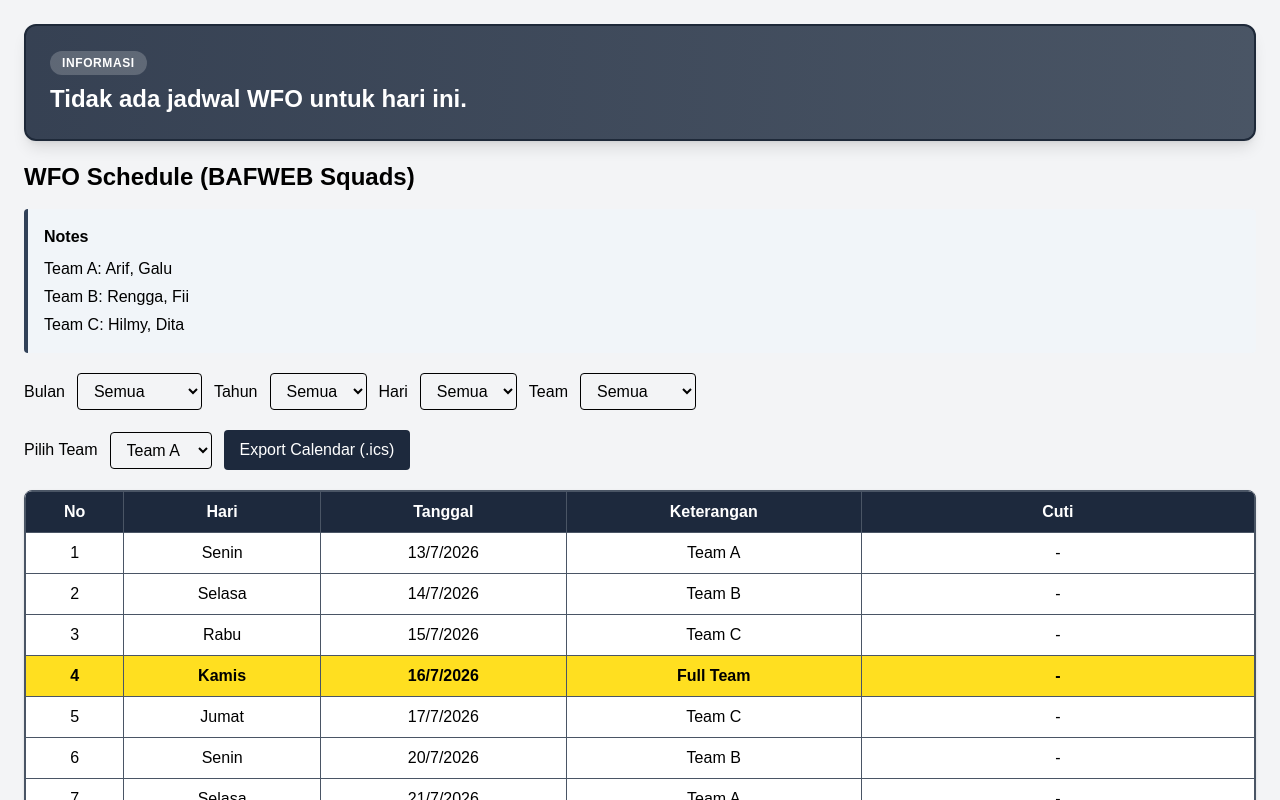
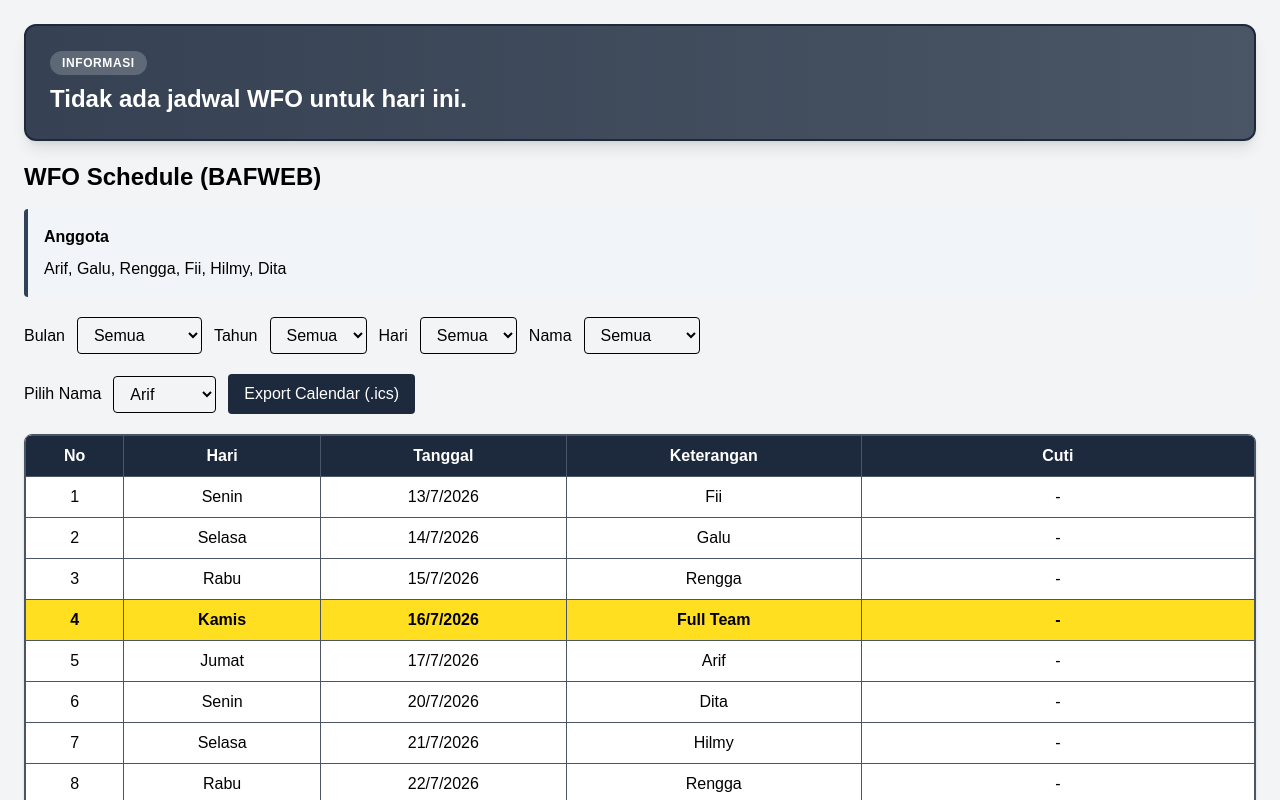
Before and after one commit to ilhammariq/bafweb-schedule, a Next.js app: page / in a window 1280 px wide. Shown: the top 800 px of the page. Built offline with nearby package versions, Linux system fonts and the light colour scheme.

Commit message:
update team to member

```diff
--- /dev/null
+++ b/src/data/member.js
@@ -0,0 +1 @@
+export const members = ["Arif", "Galu", "Rengga", "Fii", "Hilmy", "Dita"];
--- a/src/data/team.js
+++ /dev/null
@@ -1,16 +0,0 @@
-export const teams = ["A", "B", "C"];
-
-export const teamMember = [
-    {
-        team: "A",
-        member: ["Arif", "Galu"],
-    },
-    {
-        team: "B",
-        member: ["Rengga", "Fii"],
-    },
-    {
-        team: "C",
-        member: ["Hilmy", "Dita"],
-    },
-];
--- a/src/pages/index.js
+++ b/src/pages/index.js
@@ -1,7 +1,7 @@
 import { useEffect, useMemo, useState } from "react";
 import { generateSchedule } from "../utils/schedule";
 import { exportICS } from "../utils/exportICS";
-import { teamMember } from "../data/team";
+import { members } from "../data/member";
 
 export default function Home() {
   const [data, setData] = useState([]);
@@ -9,9 +9,9 @@ export default function Home() {
   const [month, setMonth] = useState("");
   const [year, setYear] = useState("");
   const [day, setDay] = useState("");
-  const [team, setTeam] = useState("");
+  const [member, setMember] = useState("");
 
-  const [exportTeam, setExportTeam] = useState("A");
+  const [exportMember, setExportMember] = useState(members[0] || "");
 
   const ITEMS_PER_PAGE = 20;
 
@@ -19,7 +19,7 @@ export default function Home() {
 
   useEffect(() => {
     setCurrentPage(1);
-  }, [month, year, day, team]);
+  }, [month, year, day, member]);
 
   useEffect(() => {
     setData(generateSchedule());
@@ -42,15 +42,15 @@ export default function Home() {
       if (year !== "" && d.date.getFullYear() != year) return false;
       if (day && d.dayName !== day) return false;
 
-      if (team) {
-        if (team === "Full") return d.isFull;
-        if (team === "Holiday") return d.isHoliday;
-        return d.team === team;
+      if (member) {
+        if (member === "Full") return d.isFull;
+        if (member === "Holiday") return d.isHoliday;
+        return d.member === member;
       }
 
       return true;
     });
-  }, [data, month, year, day, team]);
+  }, [data, month, year, day, member]);
 
   const totalPages = Math.ceil(filtered.length / ITEMS_PER_PAGE);
 
@@ -65,10 +65,10 @@ export default function Home() {
       {todaySchedule ? (
         <div
           className={`mb-5 rounded-xl p-6 text-white shadow-lg border-2 ${todaySchedule.isHoliday
-              ? "bg-gradient-to-r from-red-600 to-red-500 border-red-700"
-              : todaySchedule.isFull
-                ? "bg-gradient-to-r from-yellow-500 to-amber-500 border-amber-600 !text-black"
-                : "bg-gradient-to-r from-blue-700 to-indigo-600 border-blue-800"
+            ? "bg-gradient-to-r from-red-600 to-red-500 border-red-700"
+            : todaySchedule.isFull
+              ? "bg-gradient-to-r from-yellow-500 to-amber-500 border-amber-600 !text-black"
+              : "bg-gradient-to-r from-blue-700 to-indigo-600 border-blue-800"
             }`}
         >
           <div className="flex flex-wrap items-center justify-between gap-4">
@@ -80,10 +80,10 @@ export default function Home() {
 
               <h1 className="mt-2 text-3xl font-extrabold tracking-tight">
                 {todaySchedule.isHoliday
-                  ? `Libur: ${todaySchedule.team}`
+                  ? `Libur: ${todaySchedule.member}`
                   : todaySchedule.isFull
-                    ? "🎉 SEMUA SQUAD WFO (Full Team)"
-                    : `🚀 SQUAD WFO: Team ${todaySchedule.team}`}
+                    ? "🎉 SEMUA WFO (Full Team)"
+                    : `🚀 WFO: ${todaySchedule.member}`}
               </h1>
             </div>
 
@@ -110,20 +110,16 @@ export default function Home() {
       )}
 
       <h2 className="mb-4 text-2xl font-bold">
-        WFO Schedule (BAFWEB Squads)
+        WFO Schedule (BAFWEB)
       </h2>
 
-      {/* Team Notes */}
+      {/* Member Notes */}
 
       <div className="mb-5 rounded border-l-4 border-slate-700 bg-slate-100 p-4">
-        <strong>Notes</strong>
+        <strong>Anggota</strong>
 
-        <div className="mt-2 space-y-1">
-          {teamMember.map((item) => (
-            <div key={item.team}>
-              Team {item.team}: {item.member.join(", ")}
-            </div>
-          ))}
+        <div className="mt-2">
+          {members.join(", ")}
         </div>
       </div>
 
@@ -180,17 +176,19 @@ export default function Home() {
           <option value="Jumat">Jumat</option>
         </select>
 
-        <label>Team</label>
+        <label>Nama</label>
 
         <select
-          value={team}
-          onChange={(e) => setTeam(e.target.value)}
+          value={member}
+          onChange={(e) => setMember(e.target.value)}
           className="rounded border px-3 py-2"
         >
           <option value="">Semua</option>
-          <option value="A">Team A</option>
-          <option value="B">Team B</option>
-          <option value="C">Team C</option>
+          {members.map((m) => (
+            <option key={m} value={m}>
+              {m}
+            </option>
+          ))}
           <option value="Full">Full Team</option>
           <option value="Holiday">Libur</option>
         </select>
@@ -201,20 +199,22 @@ export default function Home() {
 
       <div className="mb-5 flex items-center gap-3">
 
-        <label>Pilih Team</label>
+        <label>Pilih Nama</label>
 
         <select
-          value={exportTeam}
-          onChange={(e) => setExportTeam(e.target.value)}
+          value={exportMember}
+          onChange={(e) => setExportMember(e.target.value)}
           className="rounded border px-3 py-2"
         >
-          <option value="A">Team A</option>
-          <option value="B">Team B</option>
-          <option value="C">Team C</option>
+          {members.map((m) => (
+            <option key={m} value={m}>
+              {m}
+            </option>
+          ))}
         </select>
 
         <button
-          onClick={() => exportICS(data, exportTeam)}
+          onClick={() => exportICS(data, exportMember)}
           className="rounded bg-slate-800 px-4 py-2 text-white hover:bg-slate-700"
         >
           Export Calendar (.ics)
@@ -262,10 +262,10 @@ export default function Home() {
 
                 <td className="border border-gray-600 px-4 py-2 text-center">
                   {item.isHoliday
-                    ? item.team
+                    ? item.member
                     : item.isFull
                       ? "Full Team"
-                      : `Team ${item.team}`}
+                      : item.member}
                 </td>
 
                 <td className="border border-gray-600 px-4 py-2 text-center">
--- a/src/utils/schedule.js
+++ b/src/utils/schedule.js
@@ -1,4 +1,4 @@
-import { teams } from "../data/team";
+import { members } from "../data/member";
 import { holidays } from "../data/holiday";
 import { cutiDays } from "../data/cuti";
 
@@ -40,11 +40,11 @@ export function generateSchedule() {
 
     let data = [];
 
-    let teamIndex = 0;
-    let pendingTeam = null;
+    let memberIndex = 0;
+    let pendingMember = null;
 
     let cycle = 0;
-    let currentShuffle = shuffleWithSeed(teams, cycle);
+    let currentShuffle = shuffleWithSeed(members, cycle);
 
     while (currentDate < endDate) {
         const day = currentDate.getDay();
@@ -55,7 +55,7 @@ export function generateSchedule() {
                 dayName: currentDate.toLocaleDateString("id-ID", {
                     weekday: "long",
                 }),
-                team: "",
+                member: "",
                 cuti: [],
                 isHoliday: false,
                 isFull: false,
@@ -64,32 +64,32 @@ export function generateSchedule() {
             const holiday = getHoliday(currentDate);
 
             if (holiday) {
-                entry.team = holiday.name;
+                entry.member = holiday.name;
                 entry.isHoliday = true;
 
-                if (pendingTeam === null) {
-                    pendingTeam = currentShuffle[teamIndex % teams.length];
+                if (pendingMember === null) {
+                    pendingMember = currentShuffle[memberIndex % members.length];
                 }
             } else if (day === 4) {
-                entry.team = "Full Team";
+                entry.member = "Full Team";
                 entry.isFull = true;
             } else {
-                let team;
+                let member;
 
-                if (pendingTeam) {
-                    team = pendingTeam;
-                    pendingTeam = null;
-                    teamIndex++;
+                if (pendingMember) {
+                    member = pendingMember;
+                    pendingMember = null;
+                    memberIndex++;
                 } else {
-                    team = currentShuffle[teamIndex % teams.length];
-                    teamIndex++;
+                    member = currentShuffle[memberIndex % members.length];
+                    memberIndex++;
                 }
 
-                entry.team = team;
+                entry.member = member;
 
-                if (teamIndex % teams.length === 0) {
+                if (memberIndex % members.length === 0) {
                     cycle++;
-                    currentShuffle = shuffleWithSeed(teams, cycle);
+                    currentShuffle = shuffleWithSeed(members, cycle);
                 }
             }
 
```
